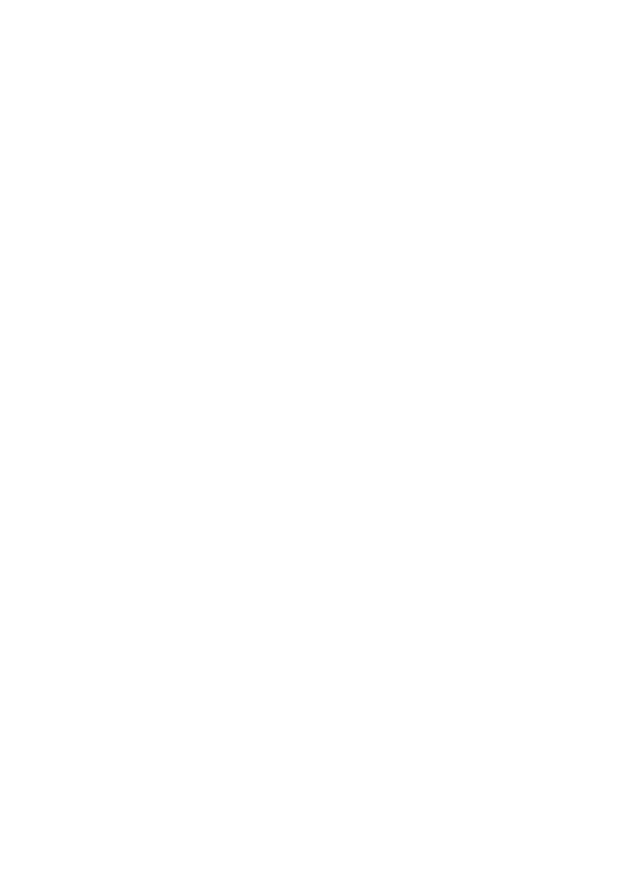
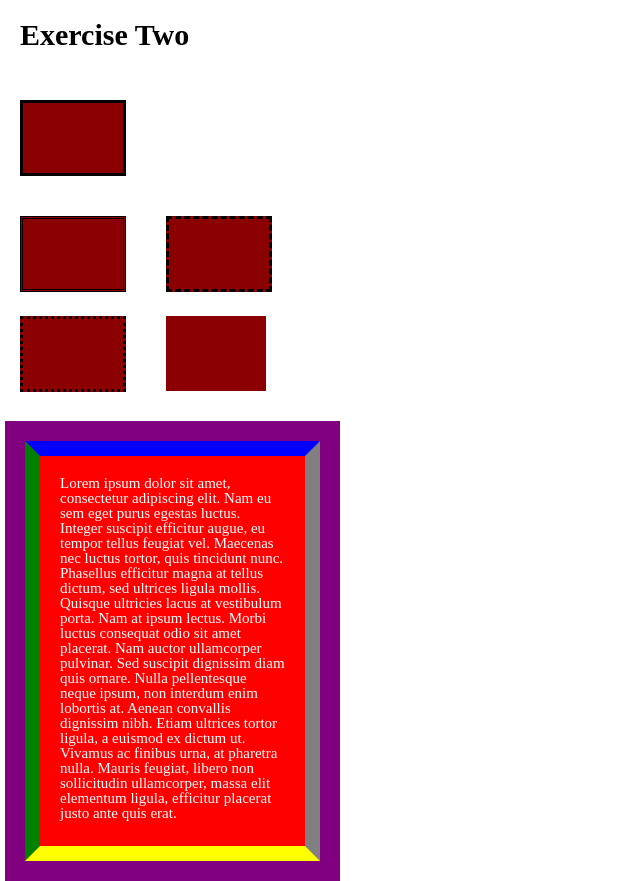
Before and after one commit to raul2501/TA-STYLE-box-model-THaaac, a website: page block-BHaaaq/index.html in a window 1280 px wide. Shown: the whole page, without its empty margins (0-640 px from the left). Before the commit the page ends 800 px from the top, so only its background shows below. Drawn offline with Linux system fonts and the light colour scheme.

Commit message:
Assignment 2

```diff
--- a/block-BHaaaq/index.html
+++ b/block-BHaaaq/index.html
@@ -6,3 +6,32 @@
 - Using CSS resets is necessary.
 - Use semantic tags and keep the nesting and indentation proper.
 --->
+<!Doctype HTML>
+<html lang="en">
+    <head>
+        <meta charset="UTF-8">
+        <meta name="viewport" content="width=device-width, initial-scale=1.0">
+        <title> Exercise two </title>
+        <link rel="external stylesheet" href="style.css">
+    </head>
+    <body>
+        <header>
+            <h1>Exercise Two </h1>
+        </header>
+        <div class="square1"> </div>
+        <div class="container1">
+            <div class="square2-double-border"> </div>
+            <div class="square2-dashed-border"> </div>
+        </div>
+        <div class="container2">
+            <div class="square3-dotted-border"> </div>
+            <div class="square3-no-border"> </div>
+        </div>
+        <div class="container3">
+        <div class="text"> Lorem ipsum dolor sit amet, consectetur adipiscing elit. Nam eu sem eget purus egestas luctus. Integer suscipit efficitur augue, eu tempor tellus feugiat vel. Maecenas nec luctus tortor, quis tincidunt nunc. Phasellus efficitur magna at tellus dictum, sed ultrices ligula mollis. Quisque ultricies lacus at vestibulum porta. Nam at ipsum lectus. Morbi luctus consequat odio sit amet placerat.
+        Nam auctor ullamcorper pulvinar. Sed suscipit dignissim diam quis ornare. Nulla pellentesque neque ipsum, non interdum enim lobortis at. Aenean convallis dignissim nibh. Etiam ultrices tortor ligula, a euismod ex dictum ut. Vivamus ac finibus urna, at pharetra nulla. Mauris feugiat, libero non sollicitudin ullamcorper, massa elit elementum ligula, efficitur placerat justo ante quis erat.
+        </div>
+        </div>
+
+    </body>
+    </html>
--- /dev/null
+++ b/block-BHaaaq/style.css
@@ -0,0 +1,126 @@
+html, body, div, span, applet, object, iframe,
+h1, h2, h3, h4, h5, h6, p, blockquote, pre,
+a, abbr, acronym, address, big, cite, code,
+del, dfn, em, img, ins, kbd, q, s, samp,
+small, strike, strong, sub, sup, tt, var,
+b, u, i, center,
+dl, dt, dd, ol, ul, li,
+fieldset, form, label, legend,
+table, caption, tbody, tfoot, thead, tr, th, td,
+article, aside, canvas, details, embed,
+figure, figcaption, footer, header, hgroup,
+menu, nav, output, ruby, section, summary,
+time, mark, audio, video {
+	margin: 0;
+	padding: 0;
+	border: 0;
+	font-size: 100%;
+	font: inherit;
+	vertical-align: baseline;
+}
+/* HTML5 display-role reset for older browsers */
+article, aside, details, figcaption, figure,
+footer, header, hgroup, menu, nav, section {
+	display: block;
+}
+body {
+	line-height: 1;
+}
+ol, ul {
+	list-style: none;
+}
+blockquote, q {
+	quotes: none;
+}
+blockquote:before, blockquote:after,
+q:before, q:after {
+	content: '';
+	content: none;
+}
+table {
+	border-collapse: collapse;
+	border-spacing: 0;
+}
+
+/* custom styles*/
+h1 {
+    margin: 20px;
+	font-size: 30px;
+	font-weight: bold;
+}
+.square1 {
+    height: 50px;
+    width: 100px;
+    border: 3px solid black;
+    background-color: darkred;
+	margin: 20px;
+	margin-top: 50px;
+	padding-top: 20px;
+}
+.container1 {
+	height: 50px;
+	width: 200px;
+	display: grid;
+	grid-template-columns: 1fr 1fr;
+}
+.square2-dashed-border {
+	height: 50px;
+    width: 100px;
+    border: 3px dashed black;
+    background-color: darkred;
+	margin: 20px;
+	margin-top: 20px;
+	padding-top: 20px;
+}
+.square2-double-border {
+	height: 50px;
+    width: 100px;
+    border: 3px double black;
+    background-color: darkred;
+	margin: 20px;
+	margin-top: 20px;
+	padding-top: 20px;
+}
+.container2 {
+	height: 50px;
+	width: 200px;
+	display: grid;
+	grid-template-columns: 1fr 1fr;
+	padding-top: 50px;
+}
+.square3-dotted-border {
+	height: 50px;
+    width: 100px;
+    border: 3px dotted black;
+    background-color: darkred;
+	margin: 20px;
+	margin-top: 20px;
+	padding-top: 20px;
+}
+.square3-no-border {
+	height: 50px;
+    width: 100px;
+    background-color: darkred;
+	margin: 20px;
+	margin-top: 20px;
+	padding-top: 25px;
+}
+.container3 {
+	border: 20px solid purple;
+	display: inline-block;
+	margin-top: 75px;
+	margin-left: 5px;
+}
+.text {
+	height: 350px;
+	width: 225px;
+	background-color: red;
+	border-left: 15px green solid;
+	border-top: 15px blue solid;
+	border-right: 15px gray solid;
+	border-bottom: 15px yellow solid;
+	font-size: 15px;
+	word-wrap: break-word;
+	color: white;
+	padding: 20px;
+}
```
